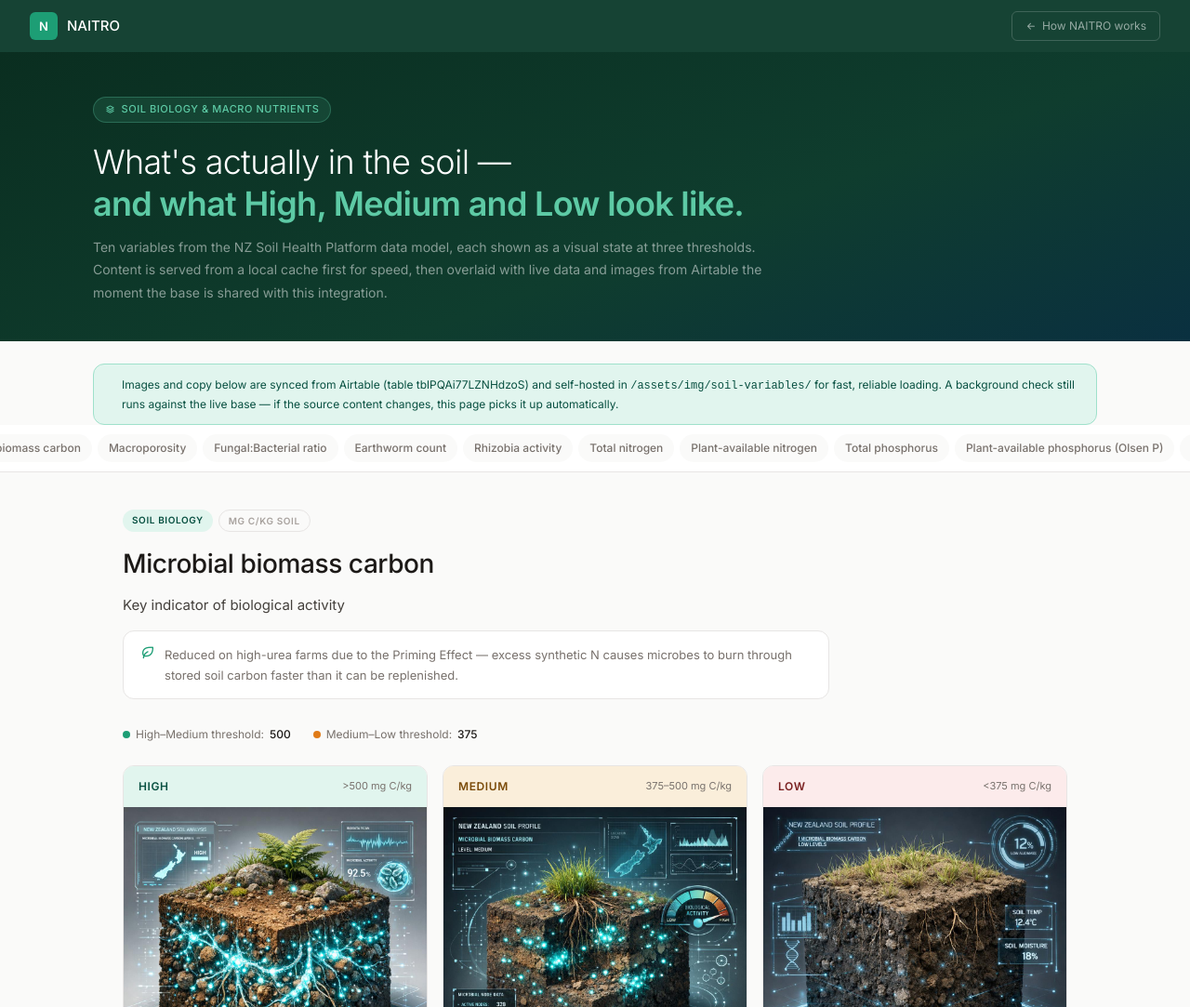
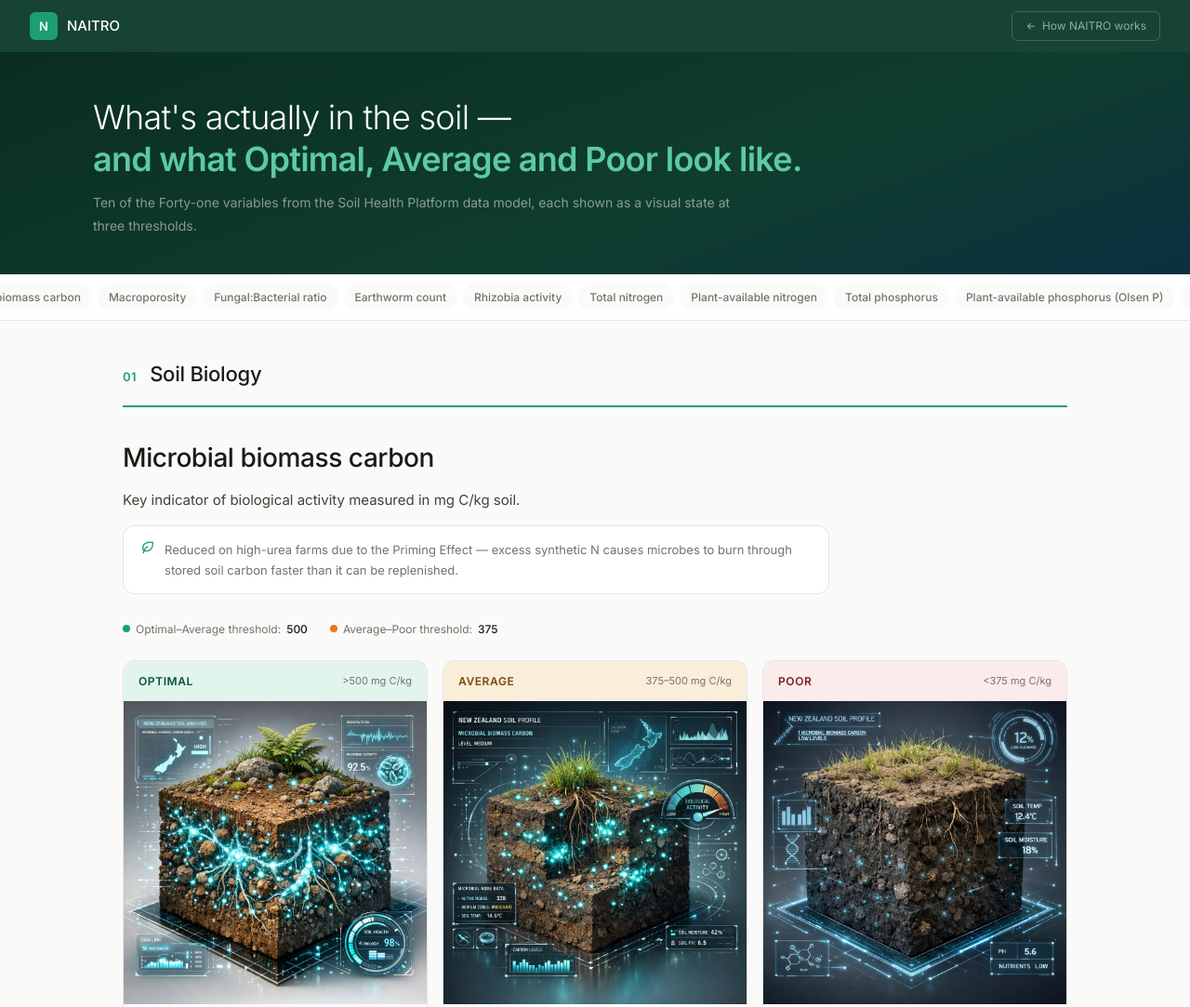
Before and after one commit to Radkiwi/NAITRO, a website: page soil-variables/index.html in a window 1280 px wide. Shown: the top 1083 px of the page at 93% size. Drawn offline with Linux system fonts and the light colour scheme.

Commit message:
Restructure soil-variables page: Optimal/Average/Poor, category sections
- Drop the hero pill button and CMS status banner
- Rename High/Medium/Low to Optimal/Average/Poor throughout (state
  badges, threshold chip labels) to match the simple soil-health
  gauge language used elsewhere on the site
- Update hero copy: "Ten of the Forty-one variables..." and drop the
  caching/Airtable explanation from the subhead
- Group variables into "Soil Biology" and "Macro Nutrients" sections
  with numbered headers instead of a per-card category/unit tag row
- Move the unit out of its own tag and into the description as a
  trailing "...measured in {unit}." clause

Co-Authored-By: Claude Sonnet 4.6 <noreply@anthropic.com>

```diff
--- a/assets/css/soil-variables.css
+++ b/assets/css/soil-variables.css
@@ -23,14 +23,9 @@ nav { background: rgba(15,61,46,0.97); padding: 0 2rem; display: flex; align-ite
 
 .hero { background: linear-gradient(160deg, #0A2E20 0%, #0F3D2E 60%, #0a3040 100%); padding: 3rem 2rem 2.5rem; }
 .hero-inner { max-width: 1080px; margin: 0 auto; }
-.hero-tag { display: inline-flex; align-items: center; gap: 6px; font-size: 11px; font-weight: 500; color: var(--green-light); background: rgba(93,202,165,0.12); border: 0.5px solid rgba(93,202,165,0.3); padding: 4px 12px; border-radius: 99px; margin-bottom: 1.25rem; letter-spacing: .05em; text-transform: uppercase; }
 .hero h1 { font-size: clamp(1.5rem, 3.5vw, 2.25rem); font-weight: 300; color: #fff; line-height: 1.25; letter-spacing: -0.02em; margin-bottom: .75rem; }
 .hero h1 strong { font-weight: 600; color: var(--green-light); }
 .hero-sub { font-size: 14px; color: rgba(255,255,255,0.5); line-height: 1.75; max-width: 720px; }
-
-.cms-banner { display: flex; align-items: center; gap: 10px; background: var(--amber-pale); border: 0.5px solid #FAC775; color: #7A4A08; font-size: 12px; padding: .75rem 1.25rem; border-radius: var(--radius); margin: 1.5rem auto 0; max-width: 1080px; line-height: 1.6; }
-.cms-banner.live { background: var(--green-pale); border-color: #9FE1CB; color: #085041; }
-.cms-banner i { font-size: 16px; flex-shrink: 0; }
 
 .toc-strip { background: var(--white); border-bottom: 0.5px solid var(--border); padding: 0 2rem; display: flex; justify-content: center; overflow-x: auto; position: sticky; top: 56px; z-index: 90; }
 .toc-inner { display: flex; align-items: center; gap: 6px; padding: .625rem 0; white-space: nowrap; }
@@ -39,13 +34,13 @@ nav { background: rgba(15,61,46,0.97); padding: 0 2rem; display: flex; align-ite
 
 .main { max-width: 1080px; margin: 0 auto; padding: 2.5rem 2rem 5rem; }
 
+.category-section { margin-bottom: 1rem; }
+.category-header { display: flex; align-items: baseline; gap: .875rem; margin-bottom: 2rem; padding-bottom: 1rem; border-bottom: 2px solid var(--green-mid); }
+.category-num { font-size: 13px; font-weight: 600; color: var(--green-mid); letter-spacing: .04em; }
+.category-title { font-size: 22px; font-weight: 500; color: var(--text-dark); letter-spacing: -0.01em; }
+
 .var-block { scroll-margin-top: 110px; margin-bottom: 3.5rem; padding-bottom: 3rem; border-bottom: 0.5px solid var(--border); }
 .var-block:last-child { border-bottom: none; }
-.var-tags { display: flex; gap: 6px; margin-bottom: .75rem; }
-.var-tag { font-size: 10px; font-weight: 600; text-transform: uppercase; letter-spacing: .06em; padding: 3px 10px; border-radius: 99px; }
-.tag-bio { background: var(--green-pale); color: #085041; }
-.tag-nutrient { background: var(--blue-pale); color: var(--blue-deep); }
-.tag-unit { background: var(--bg); color: var(--text-faint); border: 0.5px solid var(--border); }
 
 .var-title { font-size: 28px; font-weight: 500; color: var(--text-dark); letter-spacing: -0.015em; margin-bottom: .625rem; }
 .var-desc { font-size: 15px; color: var(--text-mid); line-height: 1.7; max-width: 760px; margin-bottom: .875rem; }
--- a/soil-variables/index.html
+++ b/soil-variables/index.html
@@ -21,15 +21,9 @@
 
 <div class="hero">
   <div class="hero-inner">
-    <div class="hero-tag"><i class="ti ti-stack-2"></i> Soil Biology &amp; Macro Nutrients</div>
-    <h1>What's actually in the soil —<br><strong>and what High, Medium and Low look like.</strong></h1>
-    <p class="hero-sub">Ten variables from the NZ Soil Health Platform data model, each shown as a visual state at three thresholds. Content is served from a local cache first for speed, then overlaid with live data and images from Airtable the moment the base is shared with this integration.</p>
+    <h1>What's actually in the soil —<br><strong>and what Optimal, Average and Poor look like.</strong></h1>
+    <p class="hero-sub">Ten of the Forty-one variables from the Soil Health Platform data model, each shown as a visual state at three thresholds.</p>
   </div>
-</div>
-
-<div id="cms-status" class="cms-banner live">
-  <i class="ti ti-database-check"></i>
-  <span>Images and copy below are synced from Airtable (table tblPQAi77LZNHdzoS) and self-hosted in <code>/assets/img/soil-variables/</code> for fast, reliable loading. A background check still runs against the live base — if the source content changes, this page picks it up automatically.</span>
 </div>
 
 <div class="toc-strip">
@@ -48,8 +42,12 @@
     'plant-available-nitrogen', 'total-phosphorus', 'olsen-p', 'potassium',
   ];
 
-  function categoryTagClass(cat) {
-    return cat === 'Soil Biology' ? 'tag-bio' : 'tag-nutrient';
+  const SECTIONS = ['Soil Biology', 'Macro Nutrients'];
+  const STATE_LABEL = { high: 'Optimal', medium: 'Average', low: 'Poor' };
+
+  function joinUnit(unit) {
+    if (!unit) return '';
+    return unit.charAt(0).toLowerCase() + unit.slice(1);
   }
 
   function cubePlaceholderSvg() {
@@ -61,7 +59,7 @@
   }
 
   function hmlCard(state, data) {
-    const cls = state; // 'high' | 'medium' | 'low'
+    const cls = state; // 'high' | 'medium' | 'low' — internal key, label is shown via STATE_LABEL
     const visualInner = data.imageUrl
       ? `<img src="${data.imageUrl}" alt="${data.visual}">`
       : `<div class="hml-placeholder ${cls}">
@@ -71,7 +69,7 @@
     return `
       <div class="hml-card">
         <div class="hml-head ${cls}">
-          <span class="hml-state">${state}</span>
+          <span class="hml-state">${STATE_LABEL[state]}</span>
           <span class="hml-label">${data.label}</span>
         </div>
         <div class="hml-visual">
@@ -87,16 +85,12 @@
   function renderVariable(v) {
     return `
       <div class="var-block" id="${v.id}">
-        <div class="var-tags">
-          <span class="var-tag ${categoryTagClass(v.category)}">${v.category}</span>
-          <span class="var-tag tag-unit">${v.unit}</span>
-        </div>
         <h1 class="var-title">${v.name}</h1>
-        <p class="var-desc">${v.description}</p>
+        <p class="var-desc">${v.description} measured in ${joinUnit(v.unit)}.</p>
         <div class="var-note"><i class="ti ti-leaf"></i><span>${v.nzNote}</span></div>
         <div class="threshold-row">
-          <span class="threshold-chip"><span class="threshold-dot" style="background:#1D9E75"></span>High–Medium threshold: <strong>${v.thresholds.highMedium}</strong></span>
-          <span class="threshold-chip"><span class="threshold-dot" style="background:#E07B18"></span>Medium–Low threshold: <strong>${v.thresholds.mediumLow}</strong></span>
+          <span class="threshold-chip"><span class="threshold-dot" style="background:#1D9E75"></span>Optimal–Average threshold: <strong>${v.thresholds.highMedium}</strong></span>
+          <span class="threshold-chip"><span class="threshold-dot" style="background:#E07B18"></span>Average–Poor threshold: <strong>${v.thresholds.mediumLow}</strong></span>
         </div>
         <div class="hml-grid">
           ${hmlCard('high', v.states.high)}
@@ -106,6 +100,19 @@
       </div>`;
   }
 
+  function renderSection(category, vars) {
+    const varsInSection = vars.filter(v => v.category === category);
+    if (!varsInSection.length) return '';
+    return `
+      <section class="category-section" id="section-${category.toLowerCase().replace(/\s+/g, '-')}">
+        <div class="category-header">
+          <div class="category-num">${category === 'Soil Biology' ? '01' : '02'}</div>
+          <h2 class="category-title">${category}</h2>
+        </div>
+        ${varsInSection.map(renderVariable).join('')}
+      </section>`;
+  }
+
   function renderToc(vars) {
     document.getElementById('toc-inner').innerHTML = vars.map(v =>
       `<a class="toc-step" href="#${v.id}">${v.name}</a>`
@@ -113,21 +120,12 @@
   }
 
   function renderAll(vars) {
-    document.getElementById('variables-root').innerHTML = vars.map(renderVariable).join('');
+    document.getElementById('variables-root').innerHTML = SECTIONS.map(cat => renderSection(cat, vars)).join('');
     renderToc(vars);
-  }
-
-  function setCmsStatus(live) {
-    const el = document.getElementById('cms-status');
-    if (live) {
-      el.className = 'cms-banner live';
-      el.innerHTML = '<i class="ti ti-database-check"></i><span>Live data loaded from Airtable — descriptions, thresholds and images reflect the current base.</span>';
-    }
   }
 
   const localVars = VariableCMS.getVariables(window.NAITRO_SOIL_VARIABLES, TARGET_IDS, (mergedVars) => {
     renderAll(mergedVars);
-    setCmsStatus(true);
   });
 
   renderAll(localVars);
```
